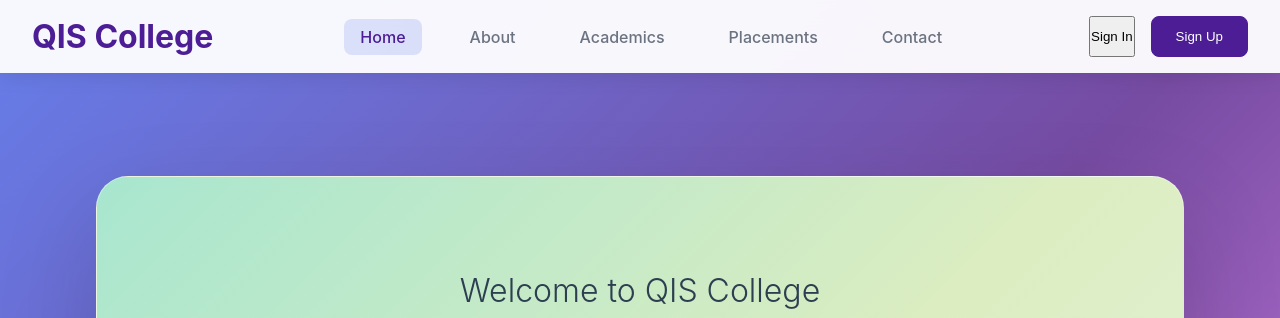
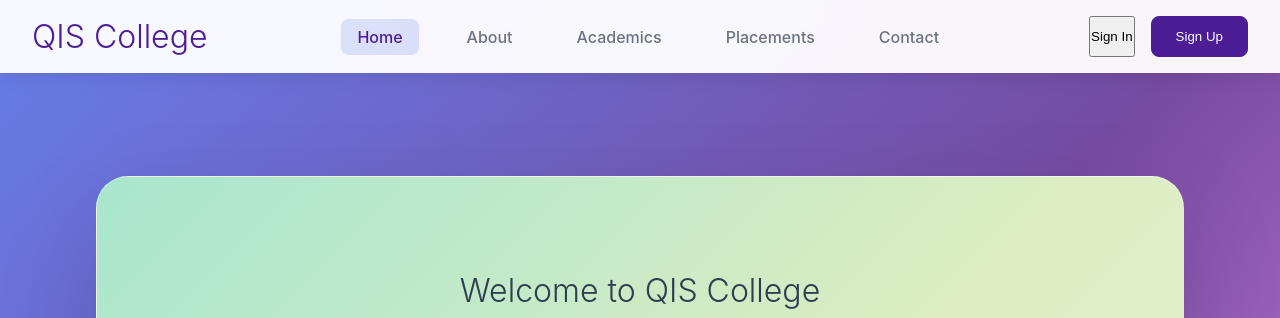
Before and after one commit to snehasiri-dev/sdc-task1, a plain HTML site: page index.html in a window 1280 px wide. Shown: the top 318 px of the page. Drawn offline with Linux system fonts and the light colour scheme.

Commit message:
changes in font

```diff
--- a/style.css
+++ b/style.css
@@ -17,7 +17,7 @@
     display: flex; justify-content: space-between; align-items: center;
 }
 
-.logo { font-size: 2rem; font-weight: 700; color: #4c1d95; }
+.logo { font-size: 2rem; font-weight: 300; color: #4c1d95; }
 
 .nav-menu { display: flex; list-style: none; gap: 2rem; }
 
```
